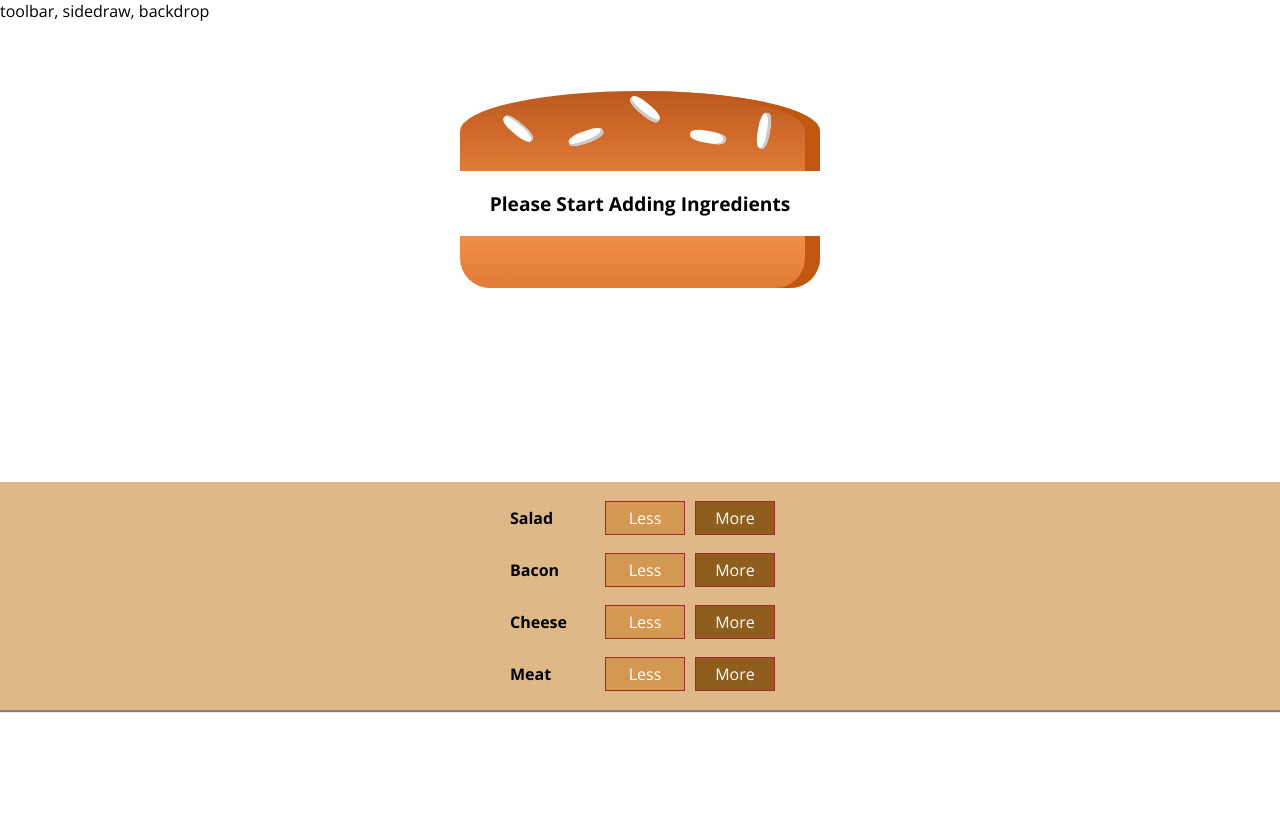
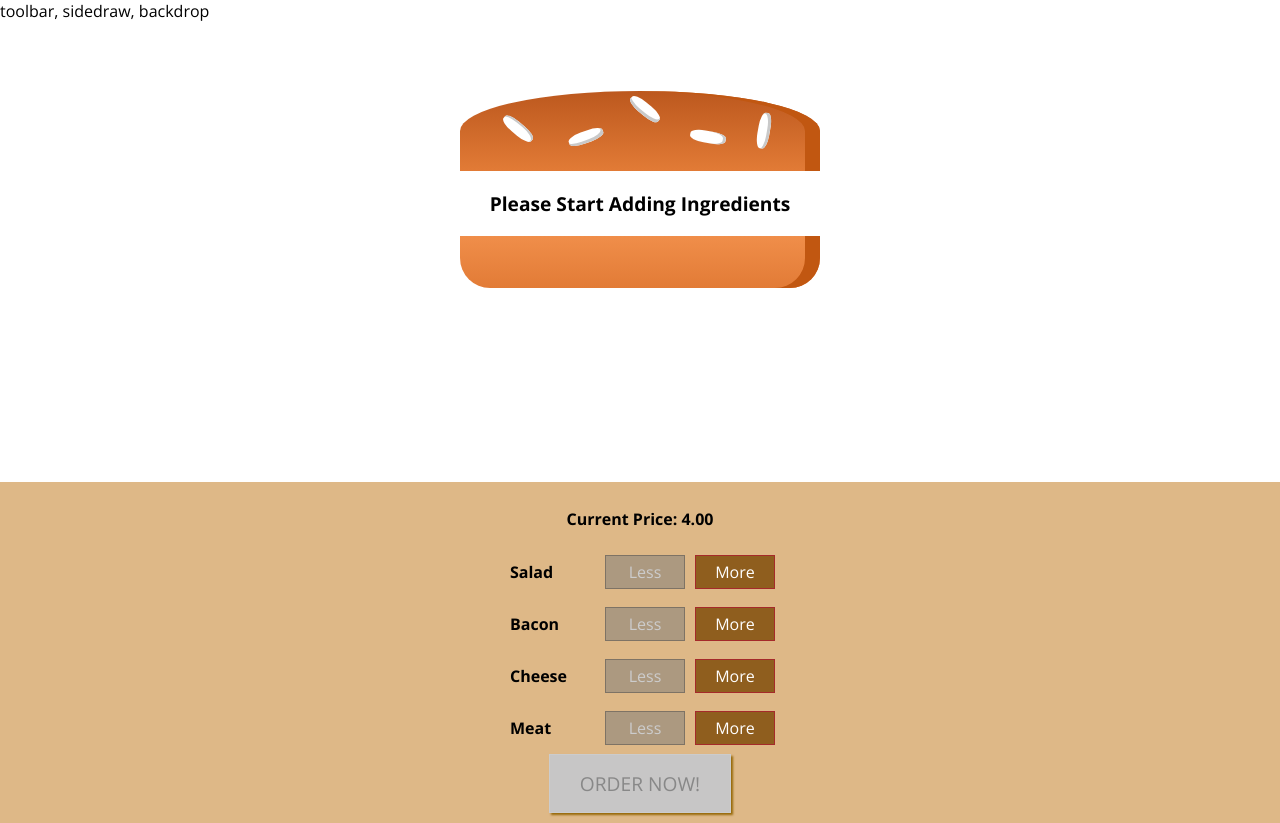
Before and after one commit to jamiebdavis/burger-builder-v2, a React (Create React App) app: page / in a window 1280 px wide. Before the commit the page ends 800 px from the top, so only its background shows below. Built offline with nearby package versions, Linux system fonts and the light colour scheme.

Commit message:
added order button - lesson 161

```diff
--- a/src/components/Burger/BuildControls/BuildControl/BuildControl.js
+++ b/src/components/Burger/BuildControls/BuildControl/BuildControl.js
@@ -5,7 +5,13 @@
   return (
     <div className={classes.BuildControl}>
       <div className={classes.Label}>{props.label}</div>
-      <button className={classes.Less}>Less</button>
+      <button
+        className={classes.Less}
+        onClick={props.removed}
+        disabled={props.disabled}
+      >
+        Less
+      </button>
       <button className={classes.More} onClick={props.added}>
         More
       </button>
--- a/src/components/Burger/BuildControls/BuildControls.js
+++ b/src/components/Burger/BuildControls/BuildControls.js
@@ -12,6 +12,9 @@
 const BuildControls = props => {
   return (
     <div className={classes.BuildControls}>
+      <strong>
+        <p>Current Price: {props.price.toFixed(2)}</p>
+      </strong>
       {controls.map(ctrl => {
         return (
           <BuildControl
@@ -19,9 +22,14 @@
             label={ctrl.label}
             type={ctrl.type}
             added={() => props.ingredientAdded(ctrl.type)}
+            removed={() => props.ingredientRemoved(ctrl.type)}
+            disabled={props.disabled[ctrl.type]}
           />
         );
       })}
+      <button className={classes.OrderButton} disabled={!props.purchasable}>
+        ORDER NOW!
+      </button>
     </div>
   );
 };
--- a/src/components/Burger/BuildControls/BuildControls.module.css
+++ b/src/components/Burger/BuildControls/BuildControls.module.css
@@ -8,3 +8,45 @@
   margin: auto;
   padding: 10px 0;
 }
+
+.OrderButton {
+  background-color: #dad735;
+  outline: none;
+  cursor: pointer;
+  border: 1px solid #966909;
+  color: #966909;
+  font-family: inherit;
+  font-size: 1.2em;
+  padding: 15px 30px;
+  box-shadow: 2px 2px 2px #966909;
+}
+
+.OrderButton:hover,
+.OrderButton:active {
+  background-color: #a0db41;
+  border: 1px solid #966909;
+  color: #966909;
+}
+
+.OrderButton:disabled {
+  background-color: #c7c6c6;
+  cursor: not-allowed;
+  border: 1px solid #ccc;
+  color: #888888;
+}
+
+.OrderButton:not(:disabled) {
+  animation: enable 0.3s linear;
+}
+
+@keyframes enable {
+  0% {
+    transform: scale(1);
+  }
+  60% {
+    transform: scale(1.1);
+  }
+  100% {
+    transform: scale(1);
+  }
+}
--- a/src/containers/BurgerBuilder/BurgerBuilder.js
+++ b/src/containers/BurgerBuilder/BurgerBuilder.js
@@ -18,7 +18,19 @@
       cheese: 0,
       meat: 0
     },
-    totalPrice: 4
+    totalPrice: 4,
+    purchasable: false
+  };
+
+  updatePurchaseState = ingredients => {
+    const sum = Object.keys(ingredients)
+      .map(igkey => {
+        return ingredients[igkey];
+      })
+      .reduce((sum, el) => {
+        return sum + el;
+      }, 0);
+    this.setState({ purchasable: sum > 0 });
   };
 
   addIngredientHandler = type => {
@@ -35,15 +47,48 @@
     const newPrice = oldPrice + priceAddition;
 
     this.setState({ totalPrice: newPrice, ingredients: updatedIngredients });
+    this.updatePurchaseState(updatedIngredients);
   };
 
-  removeIngredientHandler = () => {};
+  removeIngredientHandler = type => {
+    const oldCount = this.state.ingredients[type];
+    //nothing happens if value less than 0
+    if (oldCount <= 0) {
+      return;
+    }
+
+    const updatedCount = oldCount - 1;
+
+    const updatedIngredients = {
+      ...this.state.ingredients
+    };
+    updatedIngredients[type] = updatedCount;
+
+    const priceDeduction = INGREDIENT_PRICES[type];
+    const oldPrice = this.state.totalPrice;
+    const newPrice = oldPrice - priceDeduction;
+
+    this.setState({ totalPrice: newPrice, ingredients: updatedIngredients });
+    this.updatePurchaseState(updatedIngredients);
+  };
 
   render() {
+    const disabledInfo = {
+      ...this.state.ingredients
+    };
+    for (let key in disabledInfo) {
+      disabledInfo[key] = disabledInfo[key] <= 0;
+    }
     return (
       <Aux>
         <Burger ingredients={this.state.ingredients} />
-        <BuildControls ingredientAdded={this.addIngredientHandler} />
+        <BuildControls
+          ingredientAdded={this.addIngredientHandler}
+          ingredientRemoved={this.removeIngredientHandler}
+          disabled={disabledInfo}
+          purchasable={this.state.purchasable}
+          price={this.state.totalPrice}
+        />
       </Aux>
     );
   }
```
